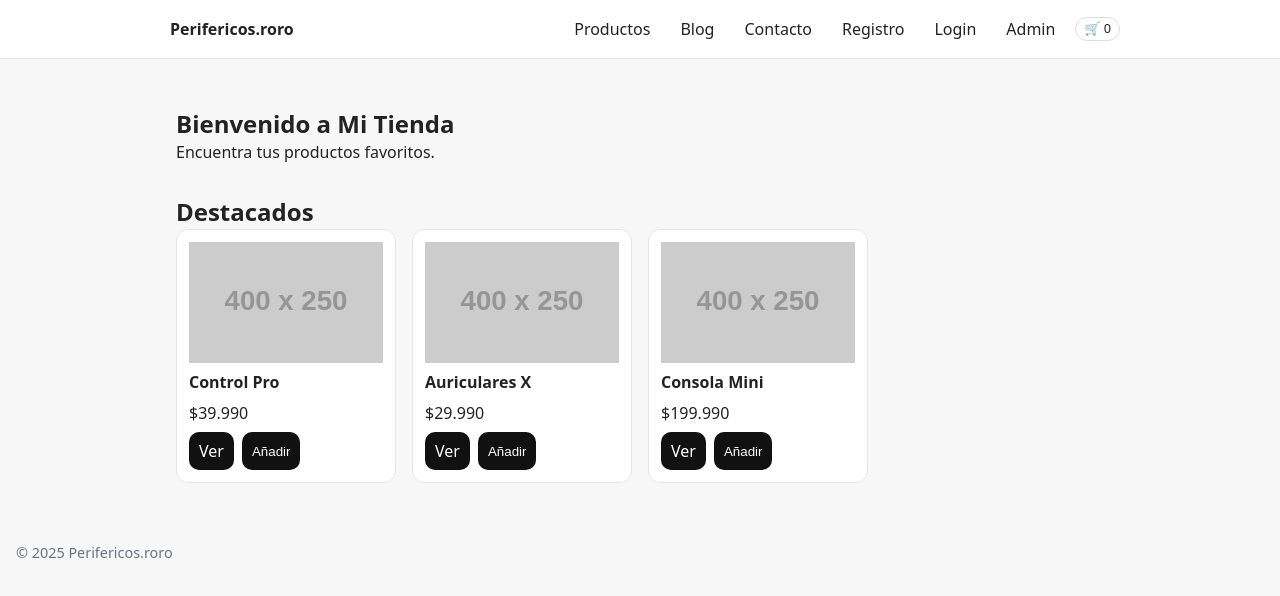
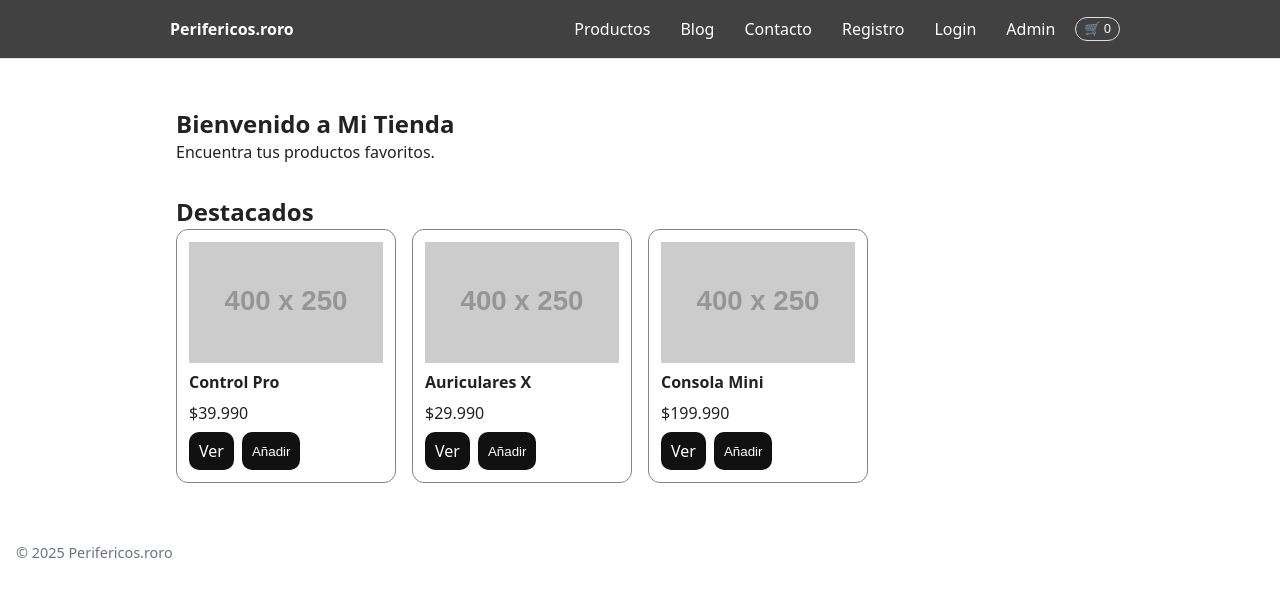
Before and after one commit to lobyte2/Perifericos.roro, a plain HTML site: page index.html in a window 1280 px wide. Drawn offline with Linux system fonts and the light colour scheme; placeholder pictures from the web are drawn by us.

Commit message:
Color en cuando se pasa el raton encima de diferentes botones

```diff
--- a/styles.css
+++ b/styles.css
@@ -10,7 +10,7 @@
 body {
   font-family: system-ui, Arial, sans-serif;
   line-height: 1.4;
-  background: #f7f7f8;
+  background: #ffffff;
   color: #222;
 }
 
@@ -33,15 +33,17 @@ img {
   padding: 16px;
 }
 
+
 /* =========================
    Header & Navegación
 ========================= */
 .header {
-  background: #fff;
+  background: #414141;
   border-bottom: 1px solid #e5e7eb;
   position: sticky;
   top: 0;
   z-index: 10;
+  color: #fff;
 }
 
 .nav {
@@ -58,7 +60,7 @@ img {
 }
 
 .nav a:hover {
-  background: #eef2ff;
+  background: rgb(79, 131, 190);
 }
 
 .badge {
@@ -85,8 +87,8 @@ img {
 }
 
 .card {
-  background: #fff;
-  border: 1px solid #e5e7eb;
+  background: #ffffff;
+  border: 1px solid #858585;
   border-radius: 12px;
   padding: 12px;
   display: flex;
@@ -98,7 +100,7 @@ img {
 .btn {
   border: 0;
   background: #111;
-  color: #fff;
+  color: #ffffff;
   padding: 8px 10px;
   border-radius: 10px;
   cursor: pointer;
@@ -107,6 +109,7 @@ img {
 .card button:hover,
 .btn:hover {
   opacity: 0.9;
+  background-color: rgb(79, 131, 190);
 }
 
 /* =========================
```
